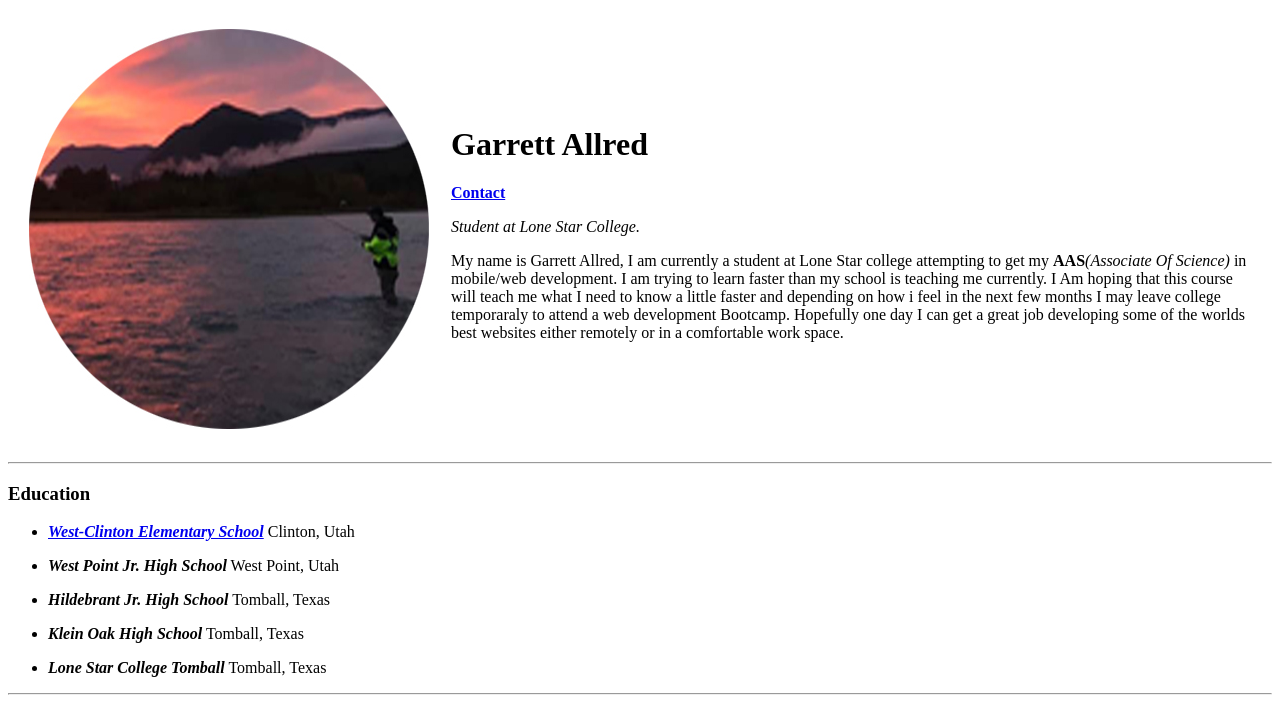
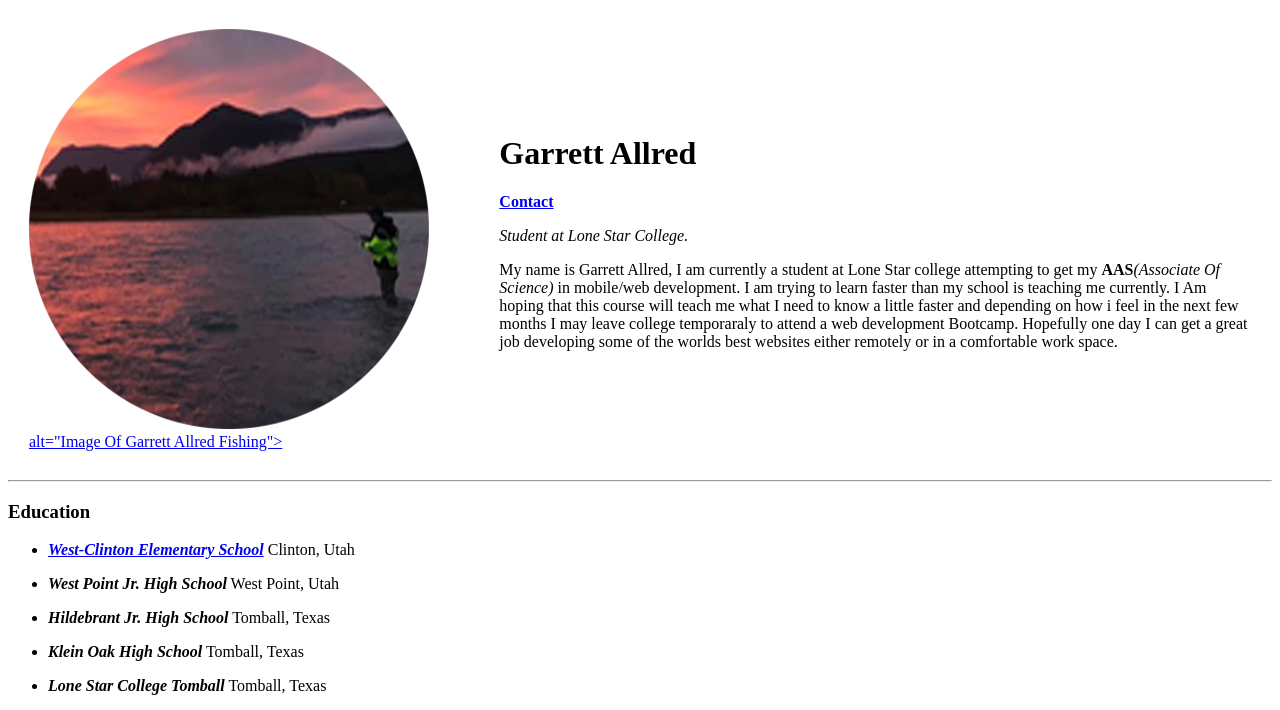
Before and after one commit to Garrett-allred/cv, a plain HTML site: page index.html in a window 1280 px wide. Shown: the top 710 px of the page. Drawn offline with Linux system fonts and the light colour scheme.

Commit message:
Update index.html

```diff
--- a/index.html
+++ b/index.html
@@ -9,7 +9,7 @@
 <body>
   <table cellspacing="20">
     <tr>
-      <td><a href="https://www.facebook.com/garrett.allered"><img src="image/FishingCircleIMG.jpg" alt="Image Of Garrett Allred Fishing"></a></td>
+      <td><a href="https://www.facebook.com/garrett.allered"><img src="image/FishingCircleIMG.jpg"> alt="Image Of Garrett Allred Fishing"></a></td>
       <td>
         <h1>Garrett Allred</h1>
         <a href="contactinfo.html">
```
